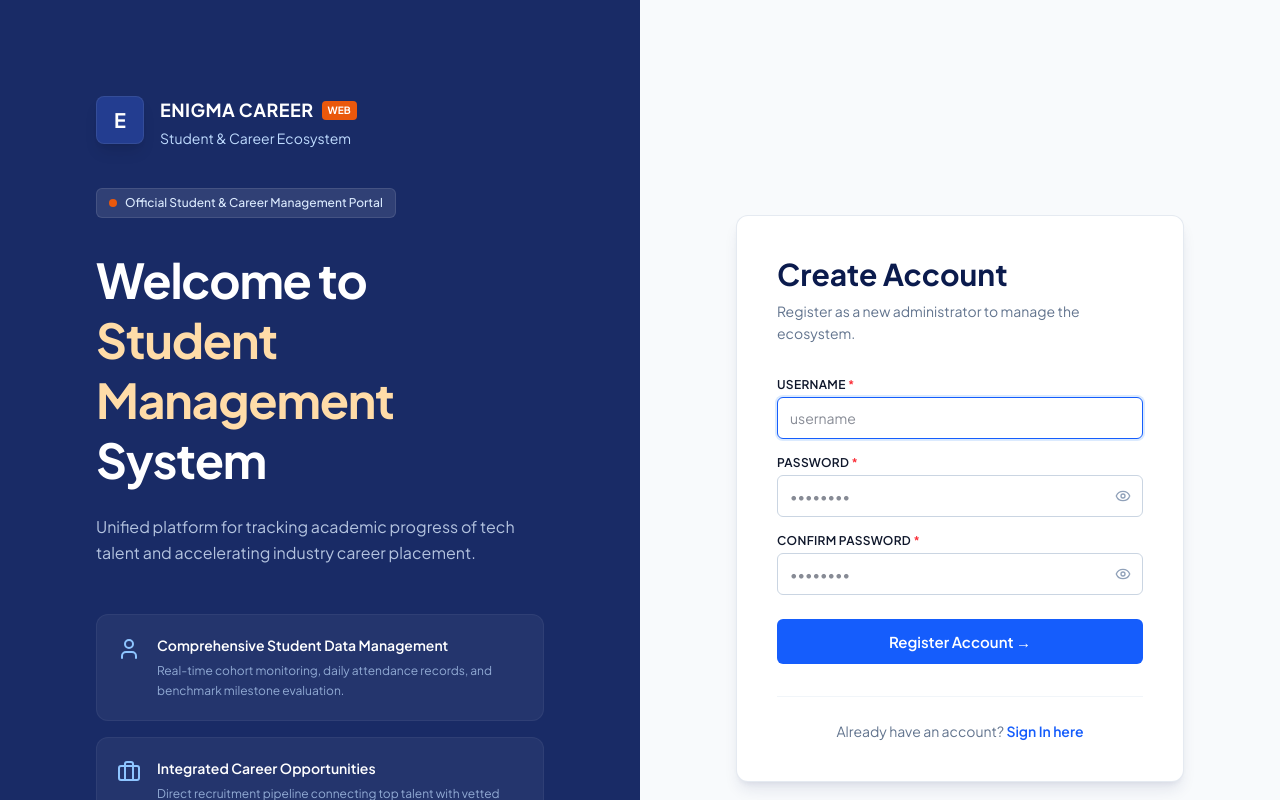
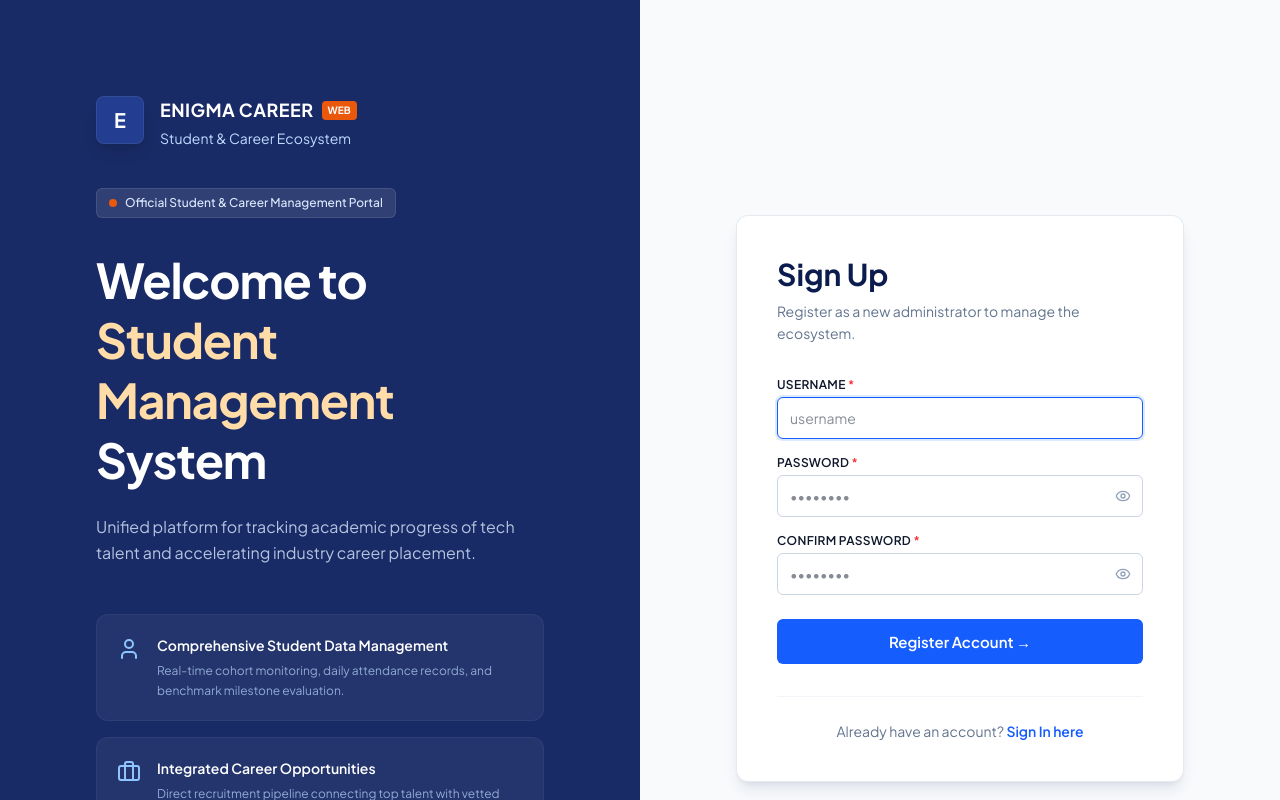
Before and after one commit to bootcamp-enigma-10/-lc-enigmaCareerPath, a React (Vite) app: page / in a window 1280 px wide. Both pictures are taken after a click on the button "Sign Up here". Shown: the top 800 px of the page. Built offline with nearby package versions, Linux system fonts and the light colour scheme.

Commit message:
feat: refine Navbar imports, update RegisterForm heading, and adjust StudentEditModal academicYear format

```diff
--- a/src/components/organisms/Navbar/Navbar.tsx
+++ b/src/components/organisms/Navbar/Navbar.tsx
@@ -1,4 +1,4 @@
-import { Search, Calendar, Bell } from "lucide-react";
+import { Bell } from "lucide-react";
 import { useEffect, useState } from "react";
 
 function Navbar() {
--- a/src/components/organisms/RegisterForm/RegisterForm.tsx
+++ b/src/components/organisms/RegisterForm/RegisterForm.tsx
@@ -53,7 +53,7 @@ function RegisterForm({
   return (
     <CardAuth>
       <div className="mb-8">
-        <h2 className="text-3xl font-bold text-[#0B1B4D]">Create Account</h2>
+        <h2 className="text-3xl font-bold text-[#0B1B4D]">Sign Up</h2>
         <p className="mt-2 text-sm leading-relaxed text-slate-500">
           Register as a new administrator to manage the ecosystem.
         </p>
--- a/src/components/organisms/StudentActionModals/StudentEditModal.tsx
+++ b/src/components/organisms/StudentActionModals/StudentEditModal.tsx
@@ -39,6 +39,7 @@ function StudentEditModal({
     const updatedStudent: Student = {
       ...data,
       gpa: Number(data.gpa),
+      academicYear: `Year ${data.academicYear}`,
     };
 
     onSaveEdit(updatedStudent);
--- a/src/components/organisms/StudentGrid/StudentGrid.tsx
+++ b/src/components/organisms/StudentGrid/StudentGrid.tsx
@@ -75,7 +75,7 @@ function StudentGrid() {
   }, [filteredStudents]);
 
   const handleAddStudent = (newStudent: Student) => {
-    setStudentsData([newStudent, ...studentsData]);
+    setStudentsData([...studentsData, newStudent]);
   };
 
   const handleViewDetail = (student: Student) => {
```
